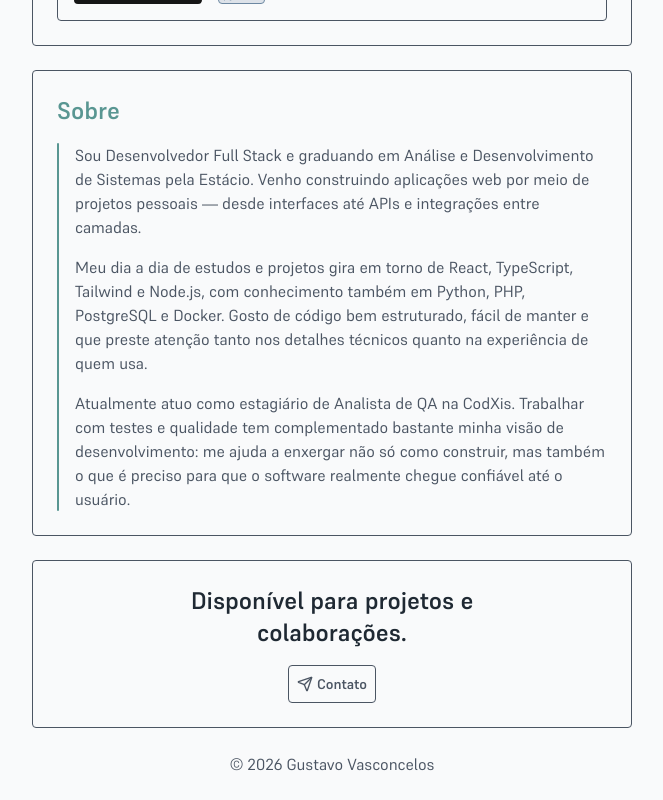
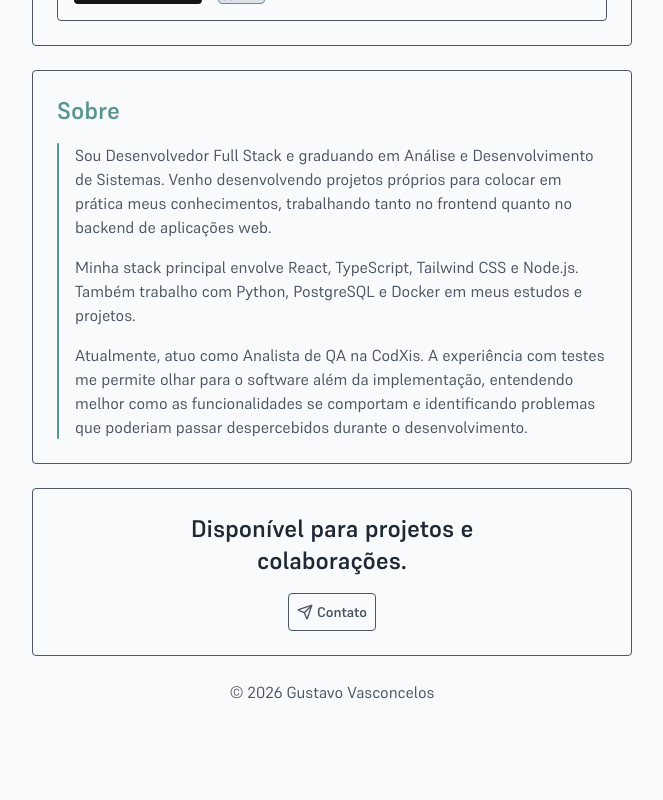
Before and after one commit to gusvsconcelos/portfolio, a React (Vite) app: page / in a window 1280 px wide. Shown: the part 1464-2264 px from the top of the page, without its empty margins (308-971 px from the left). After the commit the page ends 2192 px from the top, so only its background shows below. Built offline with nearby package versions, Linux system fonts and the light colour scheme.

Commit message:
chore: altera texto da seção 'about me'

```diff
--- a/src/components/layout/About.tsx
+++ b/src/components/layout/About.tsx
@@ -12,25 +12,23 @@ export default function About() {
         <div className="flex flex-col gap-4 transition duration-300">
           <p>
             Sou Desenvolvedor Full Stack e graduando em Análise e
-            Desenvolvimento de Sistemas pela Estácio. Venho construindo
-            aplicações web por meio de projetos pessoais — desde interfaces até
-            APIs e integrações entre camadas.
+            Desenvolvimento de Sistemas. Venho desenvolvendo projetos próprios
+            para colocar em prática meus conhecimentos, trabalhando tanto no
+            frontend quanto no backend de aplicações web.
           </p>
 
           <p>
-            Meu dia a dia de estudos e projetos gira em torno de React,
-            TypeScript, Tailwind e Node.js, com conhecimento também em Python,
-            PHP, PostgreSQL e Docker. Gosto de código bem estruturado, fácil de
-            manter e que preste atenção tanto nos detalhes técnicos quanto na
-            experiência de quem usa.
+            Minha stack principal envolve React, TypeScript, Tailwind CSS e
+            Node.js. Também trabalho com Python, PostgreSQL e Docker em meus
+            estudos e projetos.
           </p>
 
           <p>
-            Atualmente atuo como estagiário de Analista de QA na CodXis.
-            Trabalhar com testes e qualidade tem complementado bastante minha
-            visão de desenvolvimento: me ajuda a enxergar não só como construir,
-            mas também o que é preciso para que o software realmente chegue
-            confiável até o usuário.
+            Atualmente, atuo como Analista de QA na CodXis. A experiência com
+            testes me permite olhar para o software além da implementação,
+            entendendo melhor como as funcionalidades se comportam e
+            identificando problemas que poderiam passar despercebidos durante o
+            desenvolvimento.
           </p>
         </div>
       </div>
```
